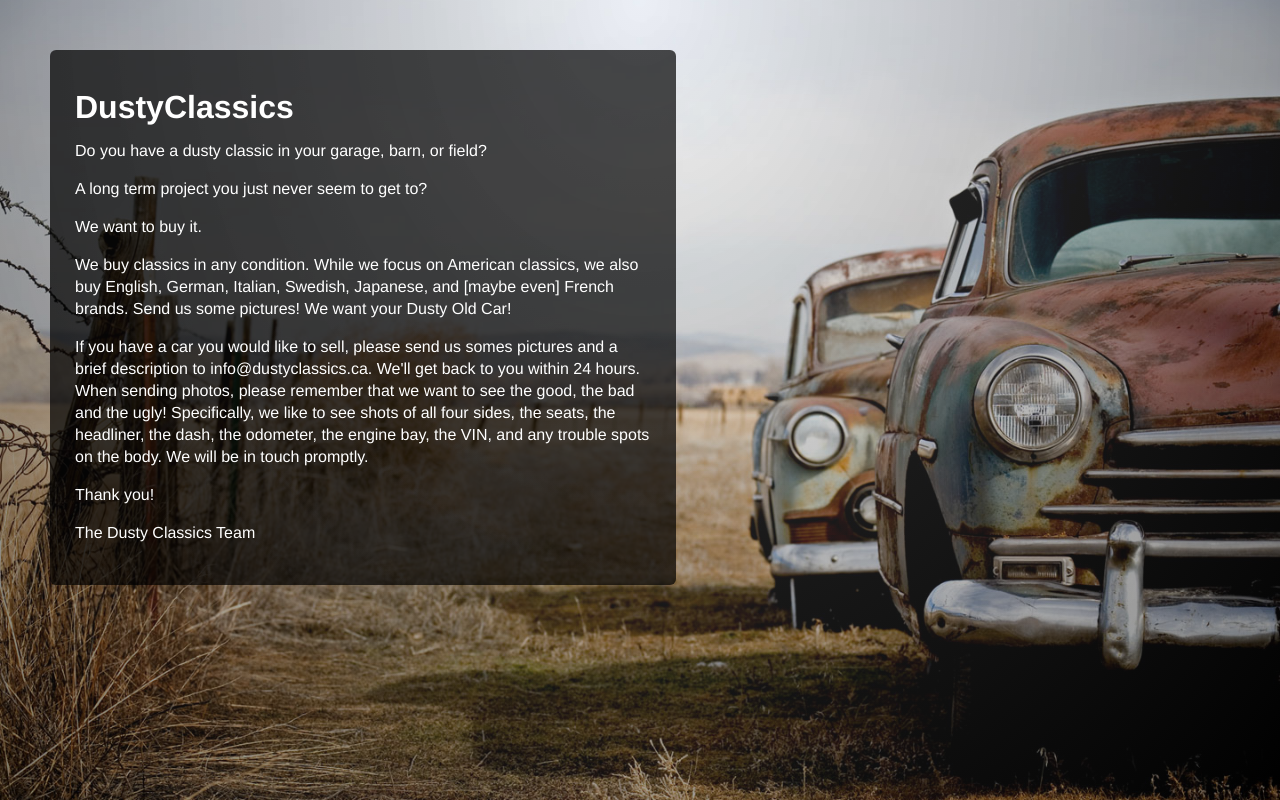
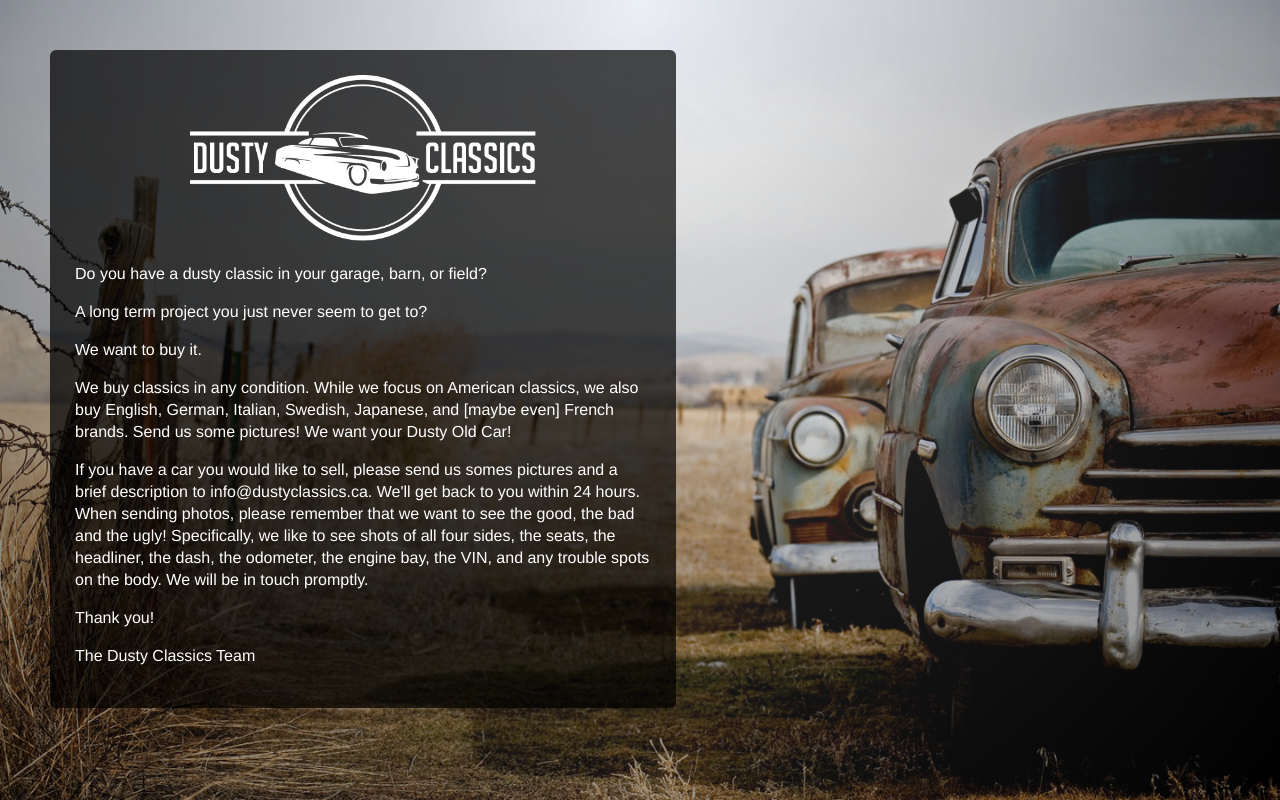
Before and after one commit to statiklabs/dustyclassics, a plain HTML site: page index.html in a window 1280 px wide. Drawn offline with Linux system fonts and the light colour scheme.

Commit message:
Added logo

```diff
--- a/index.html
+++ b/index.html
@@ -16,7 +16,9 @@
     <p class="browsehappy">You are using an <strong>outdated</strong> browser. Please <a href="http://browsehappy.com/">upgrade your browser</a> to improve your experience.</p>
     <![endif]-->
     <div class="container">
-      <h1>DustyClassics</h1>
+      <div class="logo">
+        <img src="images/logo.png">
+      </div>
       <p>Do you have a dusty classic in your garage, barn, or field?</p>
 
       <p>A long term project you just never seem to get to?</p>
--- a/style.css
+++ b/style.css
@@ -446,7 +446,7 @@ body:before {
   content: " ";
   width: 100%;
   height: 100%;
-  position: absolute;
+  position: fixed;
   z-index: -1;
   top: 0;
   left: 0;
@@ -463,6 +463,15 @@ body:before {
   transition: all ease 500ms;
 }
 
+.logo {
+  text-align: center;
+}
+
+.logo img {
+  width: 60%;
+}
+
+
 @media all and (max-width: 768px) {
   .container {
     width: auto;
```
Also changed, not shown: images/logo.png (added).
